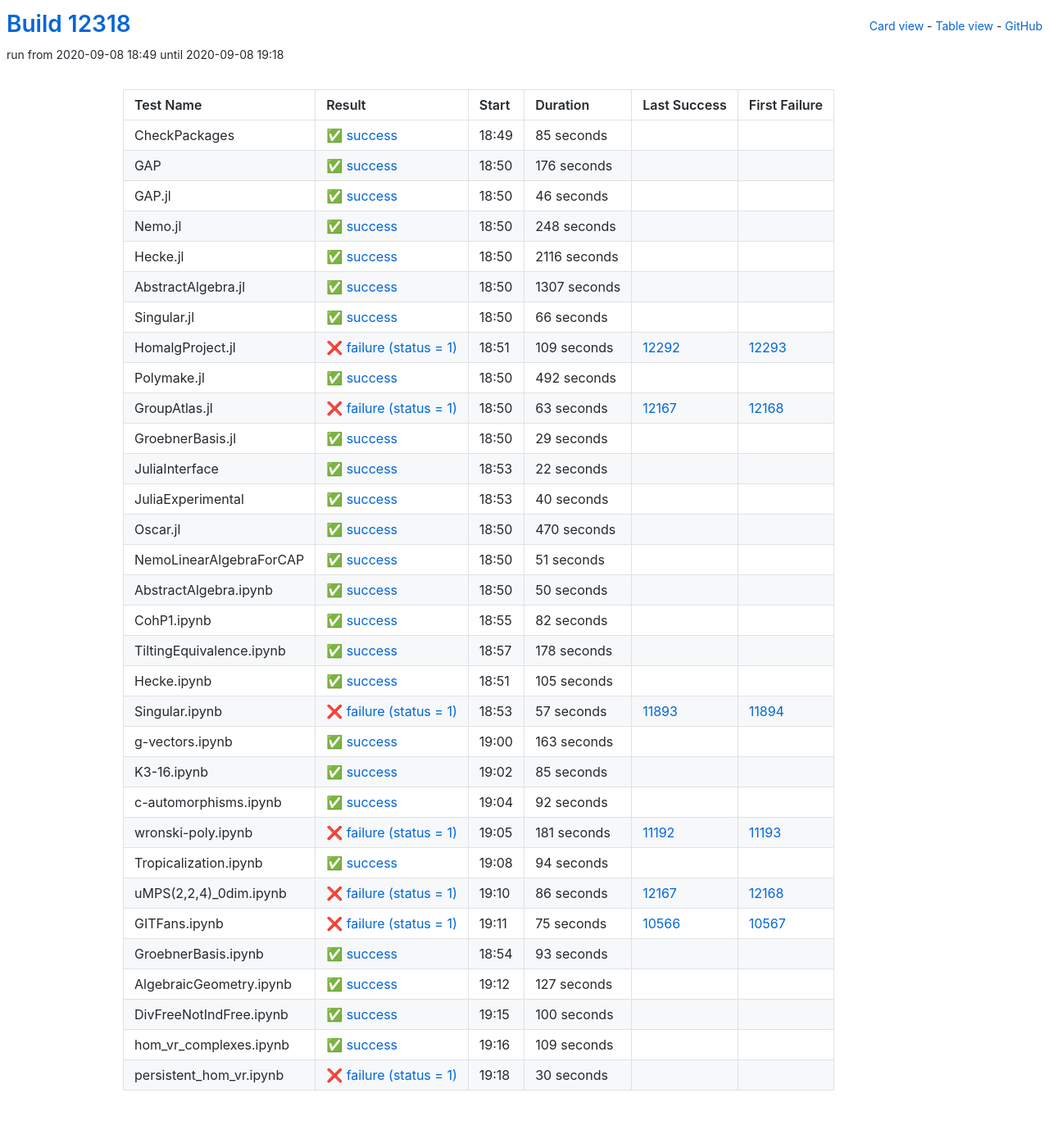
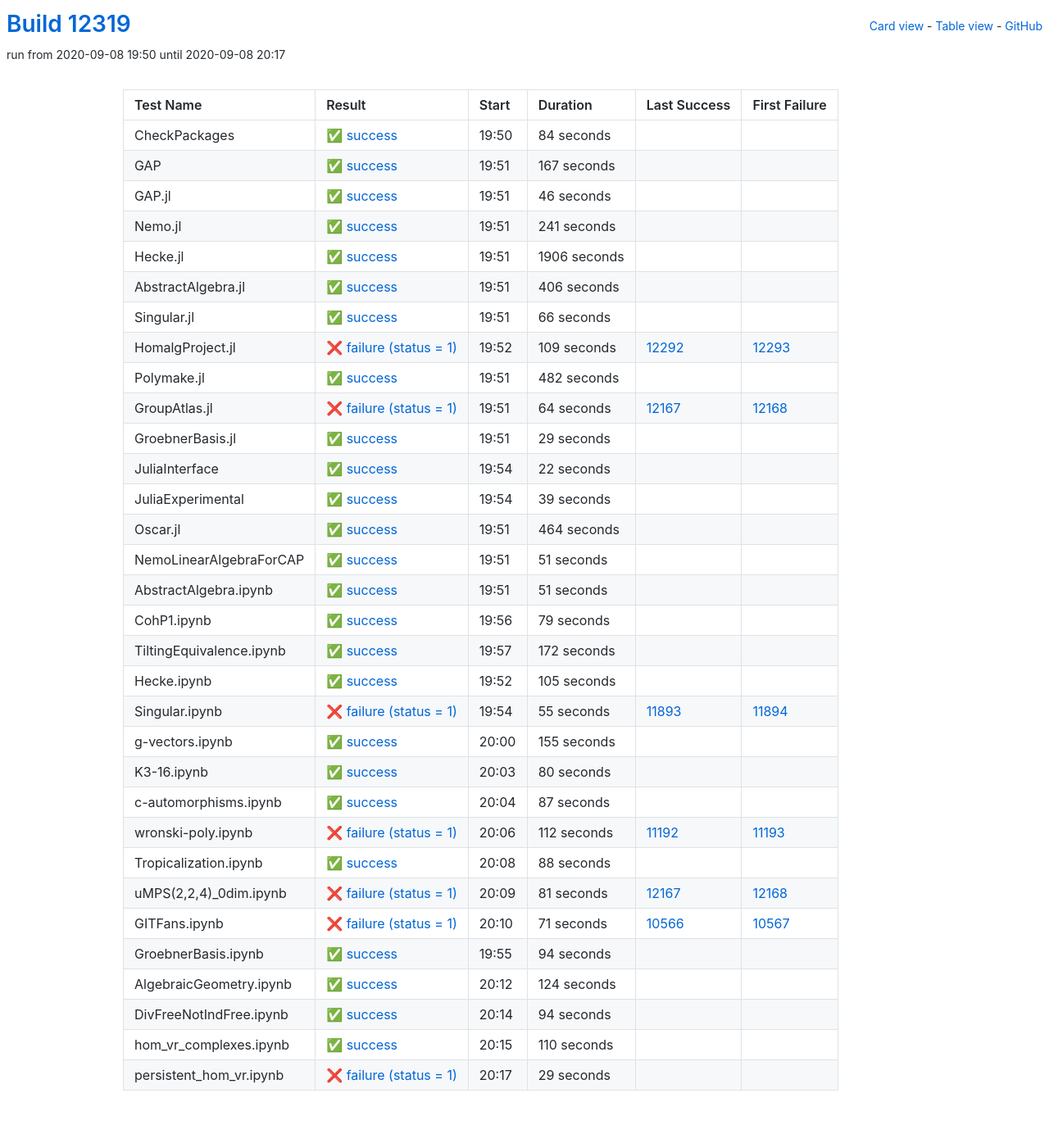
Before and after one commit to oscar-system/oscar-ci-status, a Jekyll site: the page built from table.html, in a window 1280 px wide. Shown: the whole page at 82% size. Built offline with Jekyll 4.4.1, drawn with Linux system fonts in a browser that asks for light colours.

Commit message:
Build #12319

```diff
--- a/_data/ci.yml
+++ b/_data/ci.yml
@@ -1,6 +1,6 @@
 ---
-build: 12318
-build_url: https://oscarci.mathematik.uni-kl.de/job/oscar/12318/
+build: 12319
+build_url: https://oscarci.mathematik.uni-kl.de/job/oscar/12319/
 job: oscar
 organization: oscar-system
 repo: oscar-ci-status
@@ -8,32 +8,32 @@
 tests:
 - name: CheckPackages
   id: checkpackages
-  log: https://oscarci.mathematik.uni-kl.de/job/oscar/12318/artifact/logs/build-12318/CheckPackages.log
-  start: 2020-09-08 18:49
+  log: https://oscarci.mathematik.uni-kl.de/job/oscar/12319/artifact/logs/build-12319/CheckPackages.log
+  start: 2020-09-08 19:50
   success: true
   exitcode: 0
   status: success
-  duration: 85
+  duration: 84
   last_success: false
   last_success_url:
   first_failure: false
   first_failure_url:
 - name: GAP
   id: gap
-  log: https://oscarci.mathematik.uni-kl.de/job/oscar/12318/artifact/logs/build-12318/GAP.log
-  start: 2020-09-08 18:50
+  log: https://oscarci.mathematik.uni-kl.de/job/oscar/12319/artifact/logs/build-12319/GAP.log
+  start: 2020-09-08 19:51
   success: true
   exitcode: 0
   status: success
-  duration: 176
+  duration: 167
   last_success: false
   last_success_url:
   first_failure: false
   first_failure_url:
 - name: GAP.jl
   id: gap-jl
-  log: https://oscarci.mathematik.uni-kl.de/job/oscar/12318/artifact/logs/build-12318/GAP.jl.log
-  start: 2020-09-08 18:50
+  log: https://oscarci.mathematik.uni-kl.de/job/oscar/12319/artifact/logs/build-12319/GAP.jl.log
+  start: 2020-09-08 19:51
   success: true
   exitcode: 0
   status: success
@@ -44,44 +44,44 @@
   first_failure_url:
 - name: Nemo.jl
   id: nemo-jl
-  log: https://oscarci.mathematik.uni-kl.de/job/oscar/12318/artifact/logs/build-12318/Nemo.jl.log
-  start: 2020-09-08 18:50
+  log: https://oscarci.mathematik.uni-kl.de/job/oscar/12319/artifact/logs/build-12319/Nemo.jl.log
+  start: 2020-09-08 19:51
   success: true
   exitcode: 0
   status: success
-  duration: 248
+  duration: 241
   last_success: false
   last_success_url:
   first_failure: false
   first_failure_url:
 - name: Hecke.jl
   id: hecke-jl
-  log: https://oscarci.mathematik.uni-kl.de/job/oscar/12318/artifact/logs/build-12318/Hecke.jl.log
-  start: 2020-09-08 18:50
+  log: https://oscarci.mathematik.uni-kl.de/job/oscar/12319/artifact/logs/build-12319/Hecke.jl.log
+  start: 2020-09-08 19:51
   success: true
   exitcode: 0
   status: success
-  duration: 2116
+  duration: 1906
   last_success: false
   last_success_url:
   first_failure: false
   first_failure_url:
 - name: AbstractAlgebra.jl
   id: abstractalgebra-jl
-  log: https://oscarci.mathematik.uni-kl.de/job/oscar/12318/artifact/logs/build-12318/AbstractAlgebra.jl.log
-  start: 2020-09-08 18:50
+  log: https://oscarci.mathematik.uni-kl.de/job/oscar/12319/artifact/logs/build-12319/AbstractAlgebra.jl.log
+  start: 2020-09-08 19:51
   success: true
   exitcode: 0
   status: success
-  duration: 1307
+  duration: 406
   last_success: false
   last_success_url:
   first_failure: false
   first_failure_url:
 - name: Singular.jl
   id: singular-jl
-  log: https://oscarci.mathematik.uni-kl.de/job/oscar/12318/artifact/logs/build-12318/Singular.jl.log
-  start: 2020-09-08 18:50
+  log: https://oscarci.mathematik.uni-kl.de/job/oscar/12319/artifact/logs/build-12319/Singular.jl.log
+  start: 2020-09-08 19:51
   success: true
   exitcode: 0
   status: success
@@ -92,8 +92,8 @@
   first_failure_url:
 - name: HomalgProject.jl
   id: homalgproject-jl
-  log: https://oscarci.mathematik.uni-kl.de/job/oscar/12318/artifact/logs/build-12318/HomalgProject.jl.log
-  start: 2020-09-08 18:51
+  log: https://oscarci.mathematik.uni-kl.de/job/oscar/12319/artifact/logs/build-12319/HomalgProject.jl.log
+  start: 2020-09-08 19:52
   success: false
   exitcode: 1
   status: failure
@@ -104,32 +104,32 @@
   first_failure_url: https://oscarci.mathematik.uni-kl.de/job/oscar/12293/
 - name: Polymake.jl
   id: polymake-jl
-  log: https://oscarci.mathematik.uni-kl.de/job/oscar/12318/artifact/logs/build-12318/Polymake.jl.log
-  start: 2020-09-08 18:50
+  log: https://oscarci.mathematik.uni-kl.de/job/oscar/12319/artifact/logs/build-12319/Polymake.jl.log
+  start: 2020-09-08 19:51
   success: true
   exitcode: 0
   status: success
-  duration: 492
+  duration: 482
   last_success: false
   last_success_url:
   first_failure: false
   first_failure_url:
 - name: GroupAtlas.jl
   id: groupatlas-jl
-  log: https://oscarci.mathematik.uni-kl.de/job/oscar/12318/artifact/logs/build-12318/GroupAtlas.jl.log
-  start: 2020-09-08 18:50
+  log: https://oscarci.mathematik.uni-kl.de/job/oscar/12319/artifact/logs/build-12319/GroupAtlas.jl.log
+  start: 2020-09-08 19:51
   success: false
   exitcode: 1
   status: failure
-  duration: 63
+  duration: 64
   last_success: 12167
   last_success_url: https://oscarci.mathematik.uni-kl.de/job/oscar/12167/
   first_failure: 12168
   first_failure_url: https://oscarci.mathematik.uni-kl.de/job/oscar/12168/
 - name: GroebnerBasis.jl
   id: groebnerbasis-jl
-  log: https://oscarci.mathematik.uni-kl.de/job/oscar/12318/artifact/logs/build-12318/GroebnerBasis.jl.log
-  start: 2020-09-08 18:50
+  log: https://oscarci.mathematik.uni-kl.de/job/oscar/12319/artifact/logs/build-12319/GroebnerBasis.jl.log
+  start: 2020-09-08 19:51
   success: true
   exitcode: 0
   status: success
@@ -140,8 +140,8 @@
   first_failure_url:
 - name: JuliaInterface
   id: juliainterface
-  log: https://oscarci.mathematik.uni-kl.de/job/oscar/12318/artifact/logs/build-12318/JuliaInterface.log
-  start: 2020-09-08 18:53
+  log: https://oscarci.mathematik.uni-kl.de/job/oscar/12319/artifact/logs/build-12319/JuliaInterface.log
+  start: 2020-09-08 19:54
   success: true
   exitcode: 0
   status: success
@@ -152,32 +152,32 @@
   first_failure_url:
 - name: JuliaExperimental
   id: juliaexperimental
-  log: https://oscarci.mathematik.uni-kl.de/job/oscar/12318/artifact/logs/build-12318/JuliaExperimental.log
-  start: 2020-09-08 18:53
+  log: https://oscarci.mathematik.uni-kl.de/job/oscar/12319/artifact/logs/build-12319/JuliaExperimental.log
+  start: 2020-09-08 19:54
   success: true
   exitcode: 0
   status: success
-  duration: 40
+  duration: 39
   last_success: false
   last_success_url:
   first_failure: false
   first_failure_url:
 - name: Oscar.jl
   id: oscar-jl
-  log: https://oscarci.mathematik.uni-kl.de/job/oscar/12318/artifact/logs/build-12318/Oscar.jl.log
-  start: 2020-09-08 18:50
+  log: https://oscarci.mathematik.uni-kl.de/job/oscar/12319/artifact/logs/build-12319/Oscar.jl.log
+  start: 2020-09-08 19:51
   success: true
   exitcode: 0
   status: success
-  duration: 470
+  duration: 464
   last_success: false
   last_success_url:
   first_failure: false
   first_failure_url:
 - name: NemoLinearAlgebraForCAP
   id: nemolinearalgebraforcap
-  log: https://oscarci.mathematik.uni-kl.de/job/oscar/12318/artifact/logs/build-12318/NemoLinearAlgebraForCAP.log
-  start: 2020-09-08 18:50
+  log: https://oscarci.mathematik.uni-kl.de/job/oscar/12319/artifact/logs/build-12319/NemoLinearAlgebraForCAP.log
+  start: 2020-09-08 19:51
   success: true
   exitcode: 0
   status: success
@@ -188,44 +188,44 @@
   first_failure_url:
 - name: AbstractAlgebra.ipynb
   id: abstractalgebra-ipynb
-  log: https://oscarci.mathematik.uni-kl.de/job/oscar/12318/artifact/logs/build-12318/AbstractAlgebra.ipynb.log
-  start: 2020-09-08 18:50
+  log: https://oscarci.mathematik.uni-kl.de/job/oscar/12319/artifact/logs/build-12319/AbstractAlgebra.ipynb.log
+  start: 2020-09-08 19:51
   success: true
   exitcode: 0
   status: success
-  duration: 50
+  duration: 51
   last_success: false
   last_success_url:
   first_failure: false
   first_failure_url:
 - name: CohP1.ipynb
   id: cohp1-ipynb
-  log: https://oscarci.mathematik.uni-kl.de/job/oscar/12318/artifact/logs/build-12318/CohP1.ipynb.log
-  start: 2020-09-08 18:55
+  log: https://oscarci.mathematik.uni-kl.de/job/oscar/12319/artifact/logs/build-12319/CohP1.ipynb.log
+  start: 2020-09-08 19:56
   success: true
   exitcode: 0
   status: success
-  duration: 82
+  duration: 79
   last_success: false
   last_success_url:
   first_failure: false
   first_failure_url:
 - name: TiltingEquivalence.ipynb
   id: tiltingequivalence-ipynb
-  log: https://oscarci.mathematik.uni-kl.de/job/oscar/12318/artifact/logs/build-12318/TiltingEquivalence.ipynb.log
-  start: 2020-09-08 18:57
+  log: https://oscarci.mathematik.uni-kl.de/job/oscar/12319/artifact/logs/build-12319/TiltingEquivalence.ipynb.log
+  start: 2020-09-08 19:57
   success: true
   exitcode: 0
   status: success
-  duration: 178
+  duration: 172
   last_success: false
   last_success_url:
   first_failure: false
   first_failure_url:
 - name: Hecke.ipynb
   id: hecke-ipynb
-  log: https://oscarci.mathematik.uni-kl.de/job/oscar/12318/artifact/logs/build-12318/Hecke.ipynb.log
-  start: 2020-09-08 18:51
+  log: https://oscarci.mathematik.uni-kl.de/job/oscar/12319/artifact/logs/build-12319/Hecke.ipynb.log
+  start: 2020-09-08 19:52
   success: true
   exitcode: 0
   status: success
@@ -236,68 +236,104 @@
   first_failure_url:
 - name: Singular.ipynb
   id: singular-ipynb
-  log: https://oscarci.mathematik.uni-kl.de/job/oscar/12318/artifact/logs/build-12318/Singular.ipynb.log
-  start: 2020-09-08 18:53
+  log: https://oscarci.mathematik.uni-kl.de/job/oscar/12319/artifact/logs/build-12319/Singular.ipynb.log
+  start: 2020-09-08 19:54
   success: false
   exitcode: 1
   status: failure
-  duration: 57
+  duration: 55
   last_success: 11893
   last_success_url: https://oscarci.mathematik.uni-kl.de/job/oscar/11893/
   first_failure: 11894
   first_failure_url: https://oscarci.mathematik.uni-kl.de/job/oscar/11894/
 - name: g-vectors.ipynb
   id: g-vectors-ipynb
-  log: https://oscarci.mathematik.uni-kl.de/job/oscar/12318/artifact/logs/build-12318/g-vectors.ipynb.log
-  start: 2020-09-08 19:00
+  log: https://oscarci.mathematik.uni-kl.de/job/oscar/12319/artifact/logs/build-12319/g-vectors.ipynb.log
+  start: 2020-09-08 20:00
   success: true
   exitcode: 0
   status: success
-  duration: 163
+  duration: 155
   last_success: false
   last_success_url:
   first_failure: false
   first_failure_url:
 - name: K3-16.ipynb
   id: k3-16-ipynb
-  log: https://oscarci.mathematik.uni-kl.de/job/oscar/12318/artifact/logs/build-12318/K3-16.ipynb.log
-  start: 2020-09-08 19:02
+  log: https://oscarci.mathematik.uni-kl.de/job/oscar/12319/artifact/logs/build-12319/K3-16.ipynb.log
+  start: 2020-09-08 20:03
   success: true
   exitcode: 0
   status: success
-  duration: 85
+  duration: 80
   last_success: false
   last_success_url:
   first_failure: false
   first_failure_url:
 - name: c-automorphisms.ipynb
   id: c-automorphisms-ipynb
-  log: https://oscarci.mathematik.uni-kl.de/job/oscar/12318/artifact/logs/build-12318/c-automorphisms.ipynb.log
-  start: 2020-09-08 19:04
+  log: https://oscarci.mathematik.uni-kl.de/job/oscar/12319/artifact/logs/build-12319/c-automorphisms.ipynb.log
+  start: 2020-09-08 20:04
   success: true
   exitcode: 0
   status: success
-  duration: 92
+  duration: 87
   last_success: false
   last_success_url:
   first_failure: false
   first_failure_url:
 - name: wronski-poly.ipynb
   id: wronski-poly-ipynb
-  log: https://oscarci.mathematik.uni-kl.de/job/oscar/12318/artifact/logs/build-12318/wronski-poly.ipynb.log
-  start: 2020-09-08 19:05
+  log: https://oscarci.mathematik.uni-kl.de/job/oscar/12319/artifact/logs/build-12319/wronski-poly.ipynb.log
+  start: 2020-09-08 20:06
   success: false
   exitcode: 1
   status: failure
-  duration: 181
+  duration: 112
   last_success: 11192
   last_success_url: https://oscarci.mathematik.uni-kl.de/job/oscar/11192/
   first_failure: 11193
   first_failure_url: https://oscarci.mathematik.uni-kl.de/job/oscar/11193/
 - name: Tropicalization.ipynb
   id: tropicalization-ipynb
-  log: https://oscarci.mathematik.uni-kl.de/job/oscar/12318/artifact/logs/build-12318/Tropicalization.ipynb.log
-  start: 2020-09-08 19:08
+  log: https://oscarci.mathematik.uni-kl.de/job/oscar/12319/artifact/logs/build-12319/Tropicalization.ipynb.log
+  start: 2020-09-08 20:08
+  success: true
+  exitcode: 0
+  status: success
+  duration: 88
+  last_success: false
+  last_success_url:
+  first_failure: false
+  first_failure_url:
+- name: uMPS(2,2,4)_0dim.ipynb
+  id: umps-2-2-4-0dim-ipynb
+  log: https://oscarci.mathematik.uni-kl.de/job/oscar/12319/artifact/logs/build-12319/uMPS-2-2-4-_0dim.ipynb.log
+  start: 2020-09-08 20:09
+  success: false
+  exitcode: 1
+  status: failure
+  duration: 81
+  last_success: 12167
+  last_success_url: https://oscarci.mathematik.uni-kl.de/job/oscar/12167/
+  first_failure: 12168
+  first_failure_url: https://oscarci.mathematik.uni-kl.de/job/oscar/12168/
+- name: GITFans.ipynb
+  id: gitfans-ipynb
+  log: https://oscarci.mathematik.uni-kl.de/job/oscar/12319/artifact/logs/build-12319/GITFans.ipynb.log
+  start: 2020-09-08 20:10
+  success: false
+  exitcode: 1
+  status: failure
+  duration: 71
+  last_success: 10566
+  last_success_url: https://oscarci.mathematik.uni-kl.de/job/oscar/10566/
+  first_failure: 10567
+  first_failure_url: https://oscarci.mathematik.uni-kl.de/job/oscar/10567/
+- name: GroebnerBasis.ipynb
+  id: groebnerbasis-ipynb
+  log: https://oscarci.mathematik.uni-kl.de/job/oscar/12319/artifact/logs/build-12319/GroebnerBasis.ipynb.log
+  start: 2020-09-08 19:55
   success: true
   exitcode: 0
   status: success
@@ -306,86 +342,50 @@
   last_success_url:
   first_failure: false
   first_failure_url:
-- name: uMPS(2,2,4)_0dim.ipynb
-  id: umps-2-2-4-0dim-ipynb
-  log: https://oscarci.mathematik.uni-kl.de/job/oscar/12318/artifact/logs/build-12318/uMPS-2-2-4-_0dim.ipynb.log
-  start: 2020-09-08 19:10
-  success: false
-  exitcode: 1
-  status: failure
-  duration: 86
-  last_success: 12167
-  last_success_url: https://oscarci.mathematik.uni-kl.de/job/oscar/12167/
-  first_failure: 12168
-  first_failure_url: https://oscarci.mathematik.uni-kl.de/job/oscar/12168/
-- name: GITFans.ipynb
-  id: gitfans-ipynb
-  log: https://oscarci.mathematik.uni-kl.de/job/oscar/12318/artifact/logs/build-12318/GITFans.ipynb.log
-  start: 2020-09-08 19:11
-  success: false
-  exitcode: 1
-  status: failure
-  duration: 75
-  last_success: 10566
-  last_success_url: https://oscarci.mathematik.uni-kl.de/job/oscar/10566/
-  first_failure: 10567
-  first_failure_url: https://oscarci.mathematik.uni-kl.de/job/oscar/10567/
-- name: GroebnerBasis.ipynb
-  id: groebnerbasis-ipynb
-  log: https://oscarci.mathematik.uni-kl.de/job/oscar/12318/artifact/logs/build-12318/GroebnerBasis.ipynb.log
-  start: 2020-09-08 18:54
+- name: AlgebraicGeometry.ipynb
+  id: algebraicgeometry-ipynb
+  log: https://oscarci.mathematik.uni-kl.de/job/oscar/12319/artifact/logs/build-12319/AlgebraicGeometry.ipynb.log
+  start: 2020-09-08 20:12
   success: true
   exitcode: 0
   status: success
-  duration: 93
-  last_success: false
-  last_success_url:
-  first_failure: false
-  first_failure_url:
-- name: AlgebraicGeometry.ipynb
-  id: algebraicgeometry-ipynb
-  log: https://oscarci.mathematik.uni-kl.de/job/oscar/12318/artifact/logs/build-12318/AlgebraicGeometry.ipynb.log
-  start: 2020-09-08 19:12
-  success: true
-  exitcode: 0
-  status: success
-  duration: 127
+  duration: 124
   last_success: false
   last_success_url:
   first_failure: false
   first_failure_url:
 - name: DivFreeNotIndFree.ipynb
   id: divfreenotindfree-ipynb
-  log: https://oscarci.mathematik.uni-kl.de/job/oscar/12318/artifact/logs/build-12318/DivFreeNotIndFree.ipynb.log
-  start: 2020-09-08 19:15
+  log: https://oscarci.mathematik.uni-kl.de/job/oscar/12319/artifact/logs/build-12319/DivFreeNotIndFree.ipynb.log
+  start: 2020-09-08 20:14
   success: true
   exitcode: 0
   status: success
-  duration: 100
+  duration: 94
   last_success: false
   last_success_url:
   first_failure: false
   first_failure_url:
 - name: hom_vr_complexes.ipynb
   id: hom-vr-complexes-ipynb
-  log: https://oscarci.mathematik.uni-kl.de/job/oscar/12318/artifact/logs/build-12318/hom_vr_complexes.ipynb.log
-  start: 2020-09-08 19:16
+  log: https://oscarci.mathematik.uni-kl.de/job/oscar/12319/artifact/logs/build-12319/hom_vr_complexes.ipynb.log
+  start: 2020-09-08 20:15
   success: true
   exitcode: 0
   status: success
-  duration: 109
+  duration: 110
   last_success: false
   last_success_url:
   first_failure: false
   first_failure_url:
 - name: persistent_hom_vr.ipynb
   id: persistent-hom-vr-ipynb
-  log: https://oscarci.mathematik.uni-kl.de/job/oscar/12318/artifact/logs/build-12318/persistent_hom_vr.ipynb.log
-  start: 2020-09-08 19:18
+  log: https://oscarci.mathematik.uni-kl.de/job/oscar/12319/artifact/logs/build-12319/persistent_hom_vr.ipynb.log
+  start: 2020-09-08 20:17
   success: false
   exitcode: 1
   status: failure
-  duration: 30
+  duration: 29
   last_success: false
   last_success_url:
   first_failure: false
```
Also changed, not shown: README.md.
